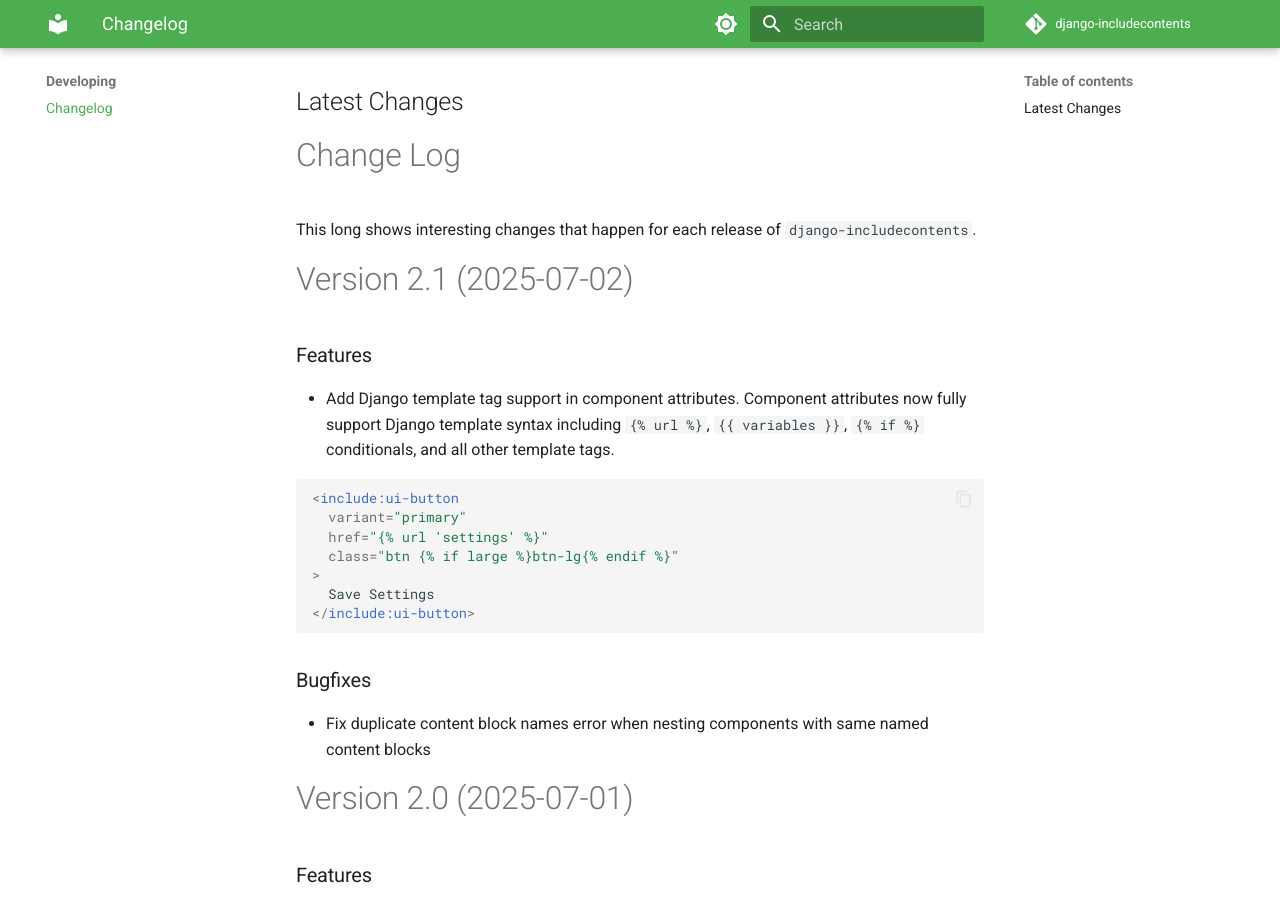
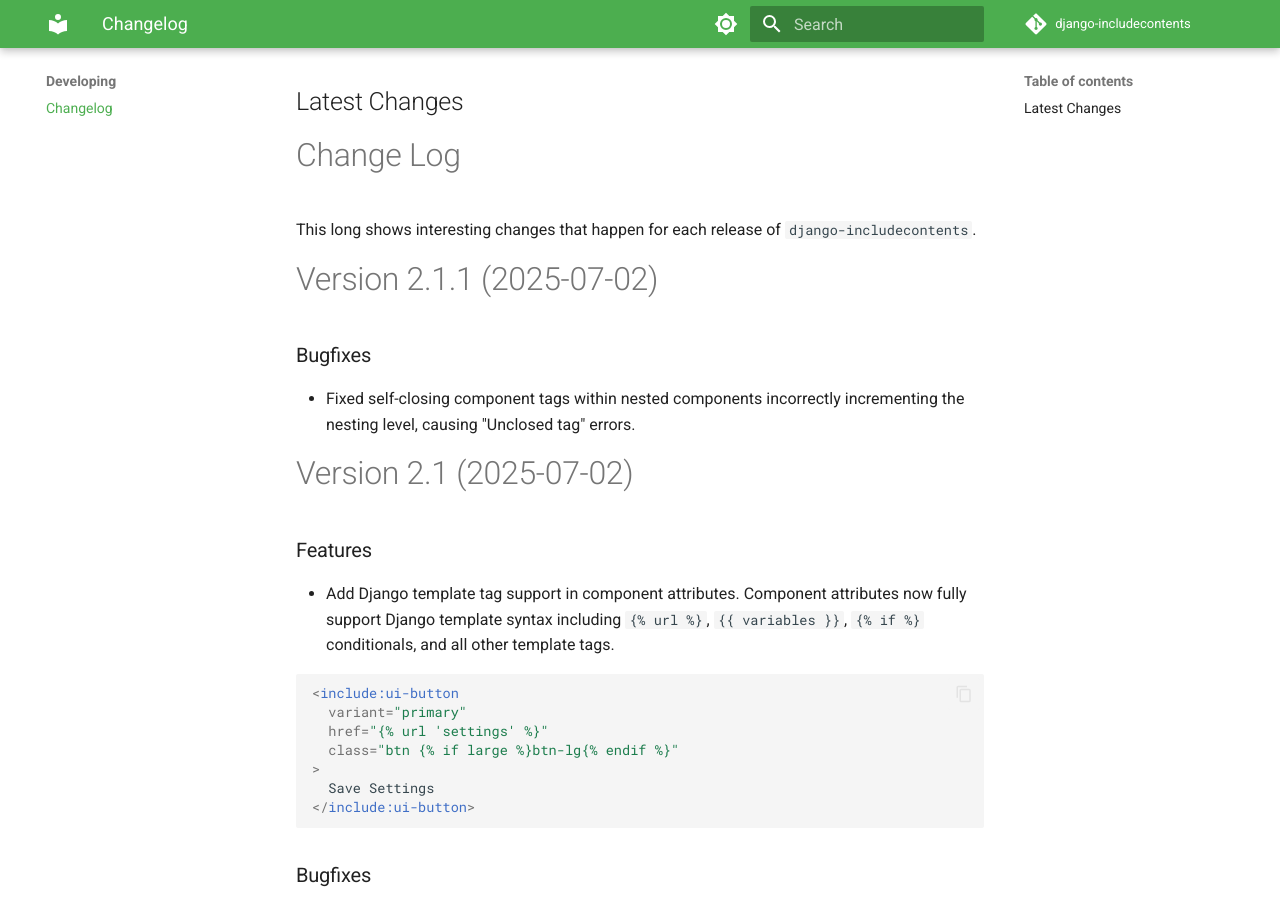
Before and after one commit to SmileyChris/django-includecontents, an MkDocs documentation site: the page built from docs/changelog.md, in a window 1280 px wide and 900 px high, scrolled down 316 px. Built offline with MkDocs 1.6.1 and Material for MkDocs 9.7.7, drawn with Linux system fonts in a browser that asks for light colours; comment, search, counter and statistics services are not loaded.

Commit message:
Update CHANGES for 2.1.1

```diff
--- a/CHANGES.md
+++ b/CHANGES.md
@@ -3,6 +3,13 @@
 This long shows interesting changes that happen for each release of `django-includecontents`.
 
 <!-- towncrier release notes start -->
+
+# Version 2.1.1 (2025-07-02)
+
+### Bugfixes
+
+- Fixed self-closing component tags within nested components incorrectly incrementing the nesting level, causing "Unclosed tag" errors.
+
 
 # Version 2.1 (2025-07-02)
 
```
Also changed, not shown: changes/+fix-self-closing-nested.bugfix.md (deleted, +0 -1 lines).
